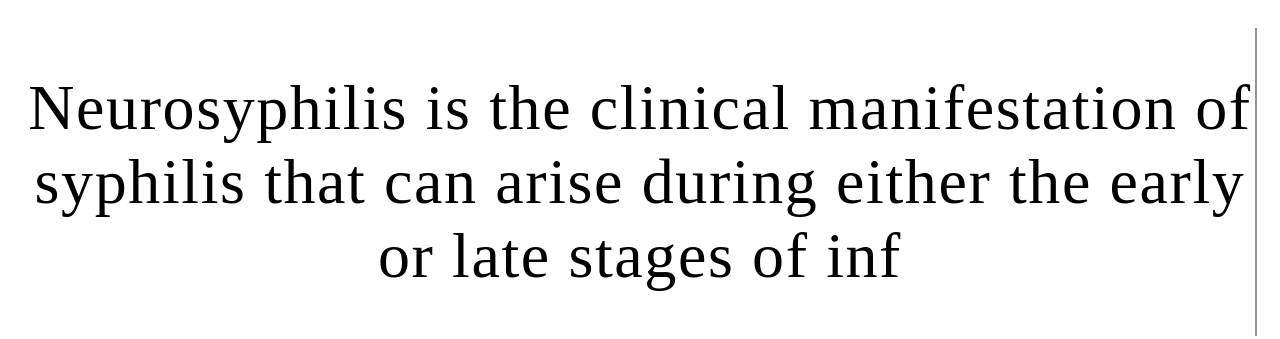
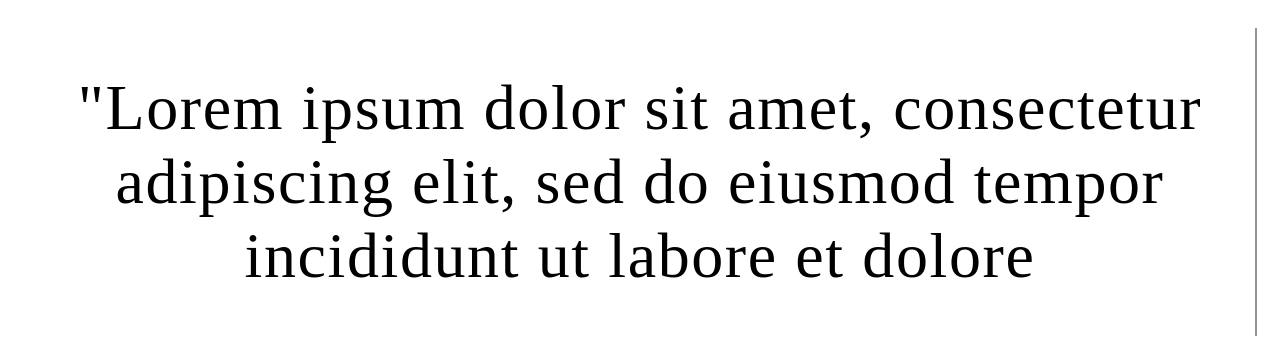
Before and after one commit to Skrillmau/Infraestructura-TI-Pipelines, a plain HTML site: page html/index.html in a window 1280 px wide. Drawn offline with nearby package versions, Linux system fonts and the light colour scheme.

Commit message:
text change

```diff
--- a/html/index.html
+++ b/html/index.html
@@ -14,7 +14,15 @@
 
 
   <div class="type-js text">
-    <h1 class="text-js">Neurosyphilis is the clinical manifestation of syphilis that can arise during either the early or late stages of infection. Even though dedicated treatment for all clinical forms of syphilis has been available for many years, the advanced stages of the disease are still prevalent, with irreversible sequelae. This article reviews the current evidence, diagnostic methods and specific treatment for tertiary syphilis</h1>
+    <h1 class="text-js">
+      "Lorem ipsum dolor sit amet, consectetur adipiscing elit,
+      sed do eiusmod tempor incididunt ut labore et dolore magna aliqua.
+      Ut enim ad minim veniam, quis nostrud exercitation ullamco laboris nisi
+      ut aliquip ex ea commodo consequat. Duis aute irure dolor in
+      reprehenderit in voluptate velit esse cillum dolore eu fugiat nulla
+      pariatur. Excepteur sint occaecat cupidatat non proident, sunt in culpa
+      qui officia deserunt mollit anim id est laborum."
+    </h1>
 
   </div>
 
```
Lines whose indentation alone changed are shown as unchanged.
